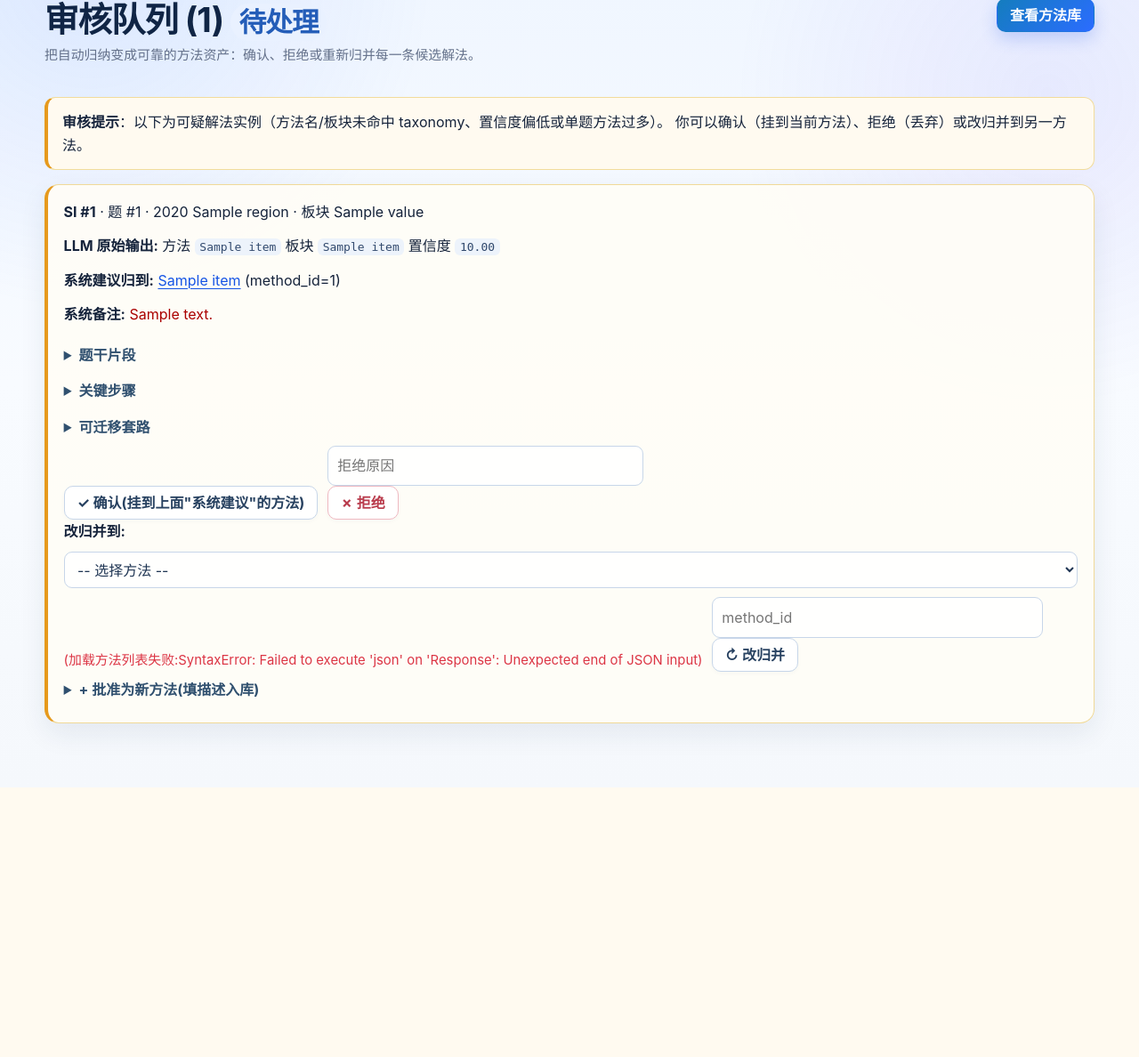
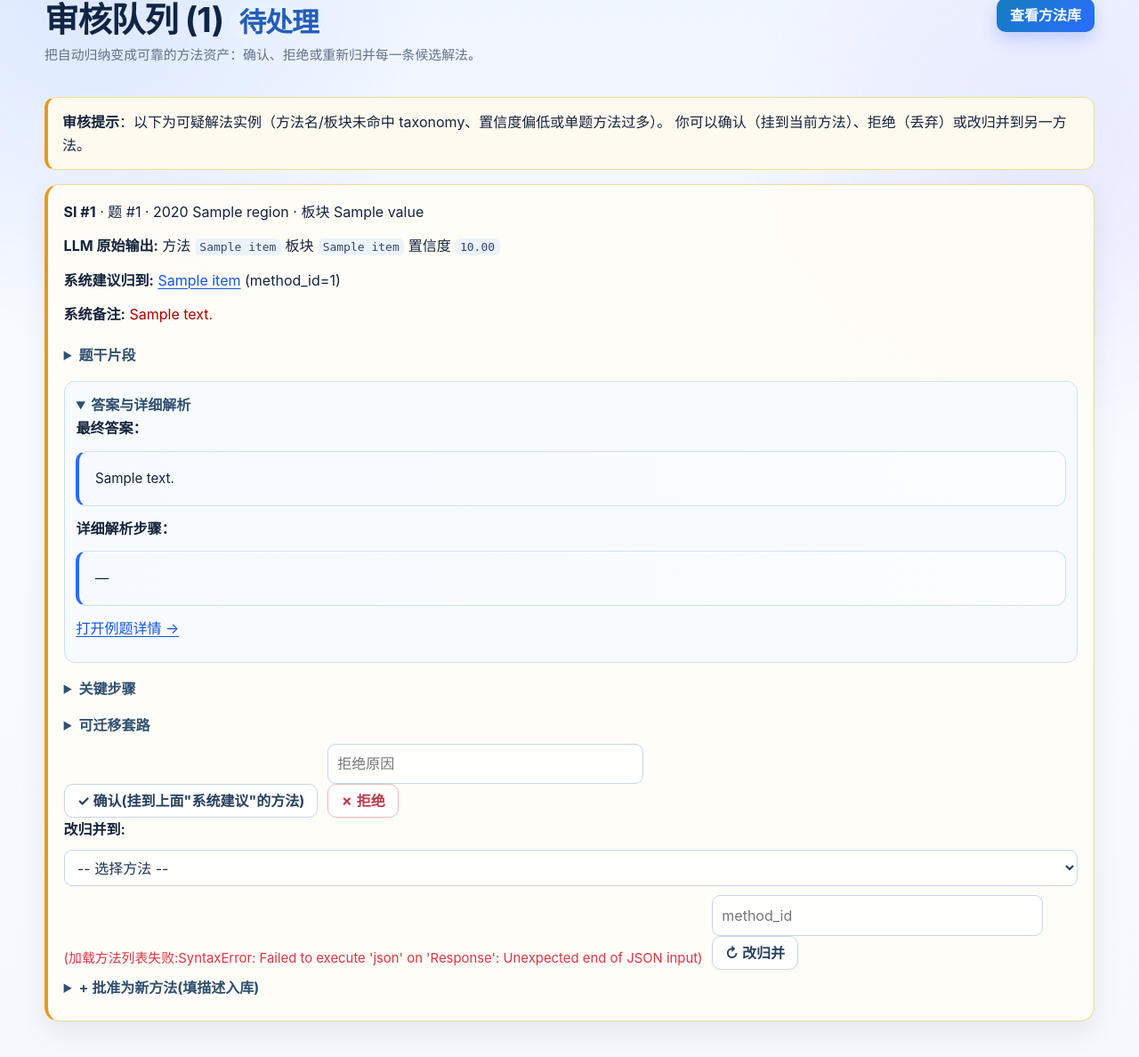
Before and after one commit to gjzxyb/ExamForge-Math, a FastAPI app: template src/examforge/web/templates/review_queue.html in a window 1280 px wide. Shown: the part 114-1302 px from the top of the page at 89% size. Before the commit the page ends 995 px from the top, so only its background shows below. Run offline with FastAPI, Linux system fonts and the light colour scheme; the template is opened without the code that fills it: most values are stand-ins (such as "Sample title", 1, 10 or a date in 2020); data that the repository does not hold is empty; parts of the project's set-up code (start-up, migrations or seed data) failed here and were passed over; some libraries are stand-ins or nearby versions.

Commit message:
持久化并展示录入生成的详细答案

```diff
--- a/src/examforge/web/static/style.css
+++ b/src/examforge/web/static/style.css
@@ -344,6 +344,8 @@ tbody tr:last-child td { border-bottom: 0; }
 .review-reassign select { min-width: min(100%, 25rem); }
 .review-card details { padding: .45rem 0; }
 .review-card summary { color: #30506f; cursor: pointer; font-weight: 700; }
+.review-answer-panel { margin: .55rem 0; padding: .8rem !important; border: 1px solid #cfe0f9; border-radius: 12px; background: rgba(247,251,255,.92); }
+.review-answer-panel .math-content { margin: .35rem 0 .75rem; }
 .review-card .danger-action { border-color: #efb8c1; color: #b93c4d; background: #fff; }
 .review-card .danger-action:hover { color: #9f2838; background: #fff5f6; }
 .qa-context { border-top: 3px solid var(--violet); }
--- a/src/examforge/web/templates/problem_detail.html
+++ b/src/examforge/web/templates/problem_detail.html
@@ -28,7 +28,7 @@
   </div>
   {% endif %}
   <p><b>答案：</b><span class="math-inline">{{ problem.answer or "—" }}</span></p>
-  <h3>官方解析步骤</h3>
+  <h3>详细解析步骤</h3>
   <div class="math-content analysis-card">{{ (problem.official_analysis_steps or problem.reference_solution or "—")|math_text|safe }}</div>
 </section>
 
--- a/src/examforge/web/templates/review_queue.html
+++ b/src/examforge/web/templates/review_queue.html
@@ -48,6 +48,14 @@
   <details>
     <summary>题干片段</summary>
     <p>{{ it.problem.stem_latex[:200] }}{% if it.problem.stem_latex|length > 200 %}…{% endif %}</p>
+  </details>
+  <details open class="review-answer-panel">
+    <summary>答案与详细解析</summary>
+    <p><b>最终答案：</b></p>
+    <div class="math-content compact-analysis">{{ (it.problem.answer or "—")|math_text|safe }}</div>
+    <p><b>详细解析步骤：</b></p>
+    <div class="math-content compact-analysis">{{ (it.problem.official_analysis_steps or it.problem.reference_solution or "—")|math_text|safe }}</div>
+    <p><a href="/problems/{{ it.problem.id }}">打开例题详情 →</a></p>
   </details>
   <details>
     <summary>关键步骤</summary>
```
Also changed, not shown: src/examforge/web/routes/ingest.py (+12 -5 lines), tests/web/test_e2e.py (+17 -0 lines).
